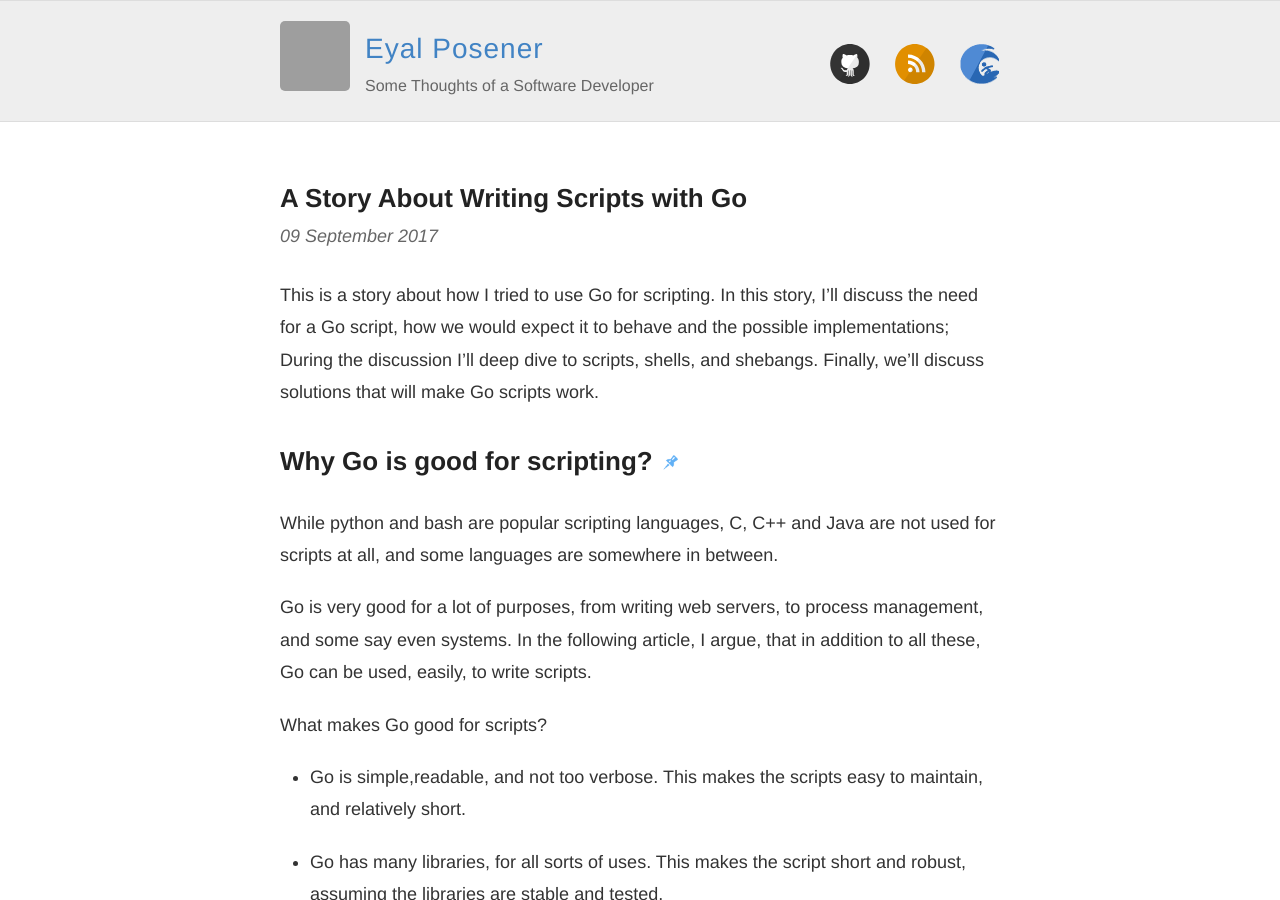
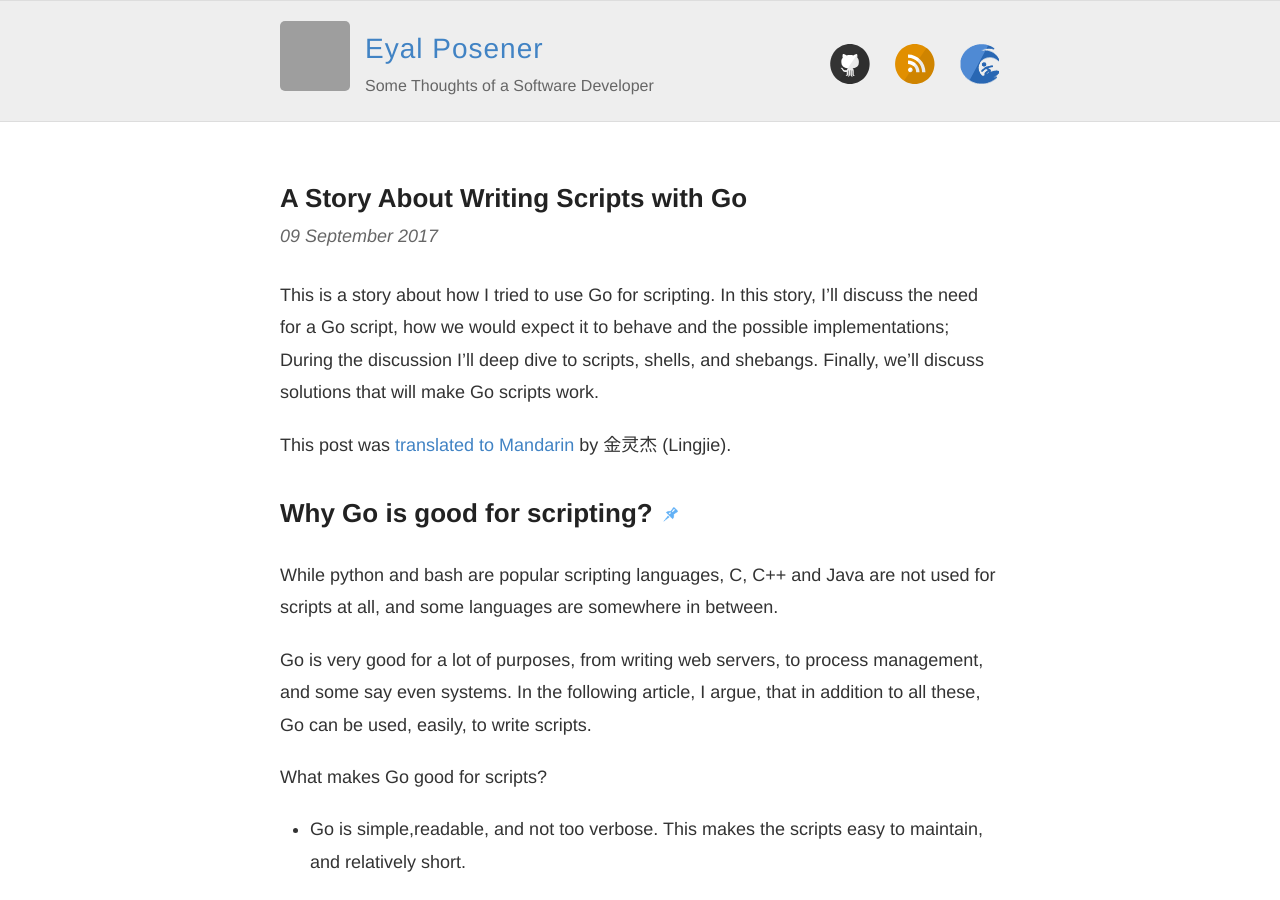
Before and after one commit to posener/posener.github.io, a Jekyll site: the page built from _posts/2017-09-09-go-shebang-story.md, in a window 1280 px wide and 900 px high. Built offline with Jekyll 4.4.1, drawn with Linux system fonts in a browser that asks for light colours; comment, search, counter and statistics services are not loaded; grey boxes are pictures that could not be loaded.

Commit message:
shebang-story: note translation to Mandarin

```diff
--- a/_posts/2017-09-09-go-shebang-story.md
+++ b/_posts/2017-09-09-go-shebang-story.md
@@ -10,6 +10,7 @@ In this story, I’ll discuss the need for a Go script, how we would expect it t
 During the discussion I’ll deep dive to scripts, shells, and shebangs.
 Finally, we’ll discuss solutions that will make Go scripts work.
 
+This post was [translated to Mandarin](https://www.infoq.cn/article/Mbzyz8sEDtbz5*4mhIZo) by 金灵杰 (Lingjie).
 
 ## Why Go is good for scripting?
 
```
